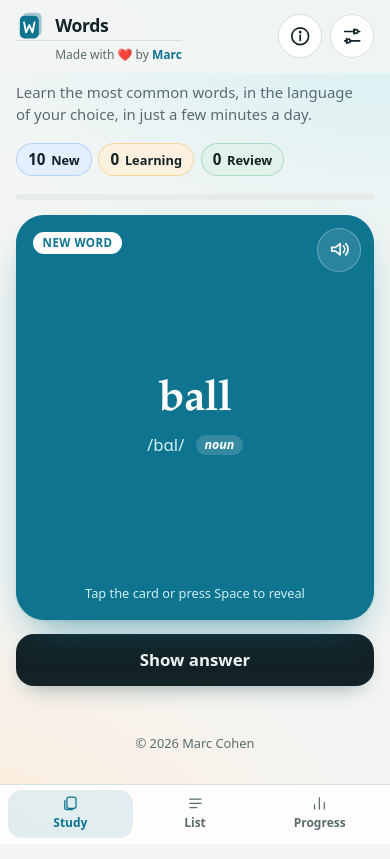
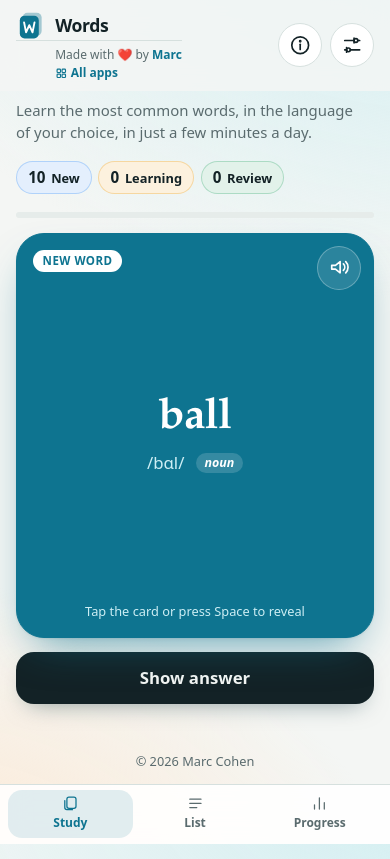
Before and after one commit to mco-gh/words, a plain HTML site: page index.html in a window 390 px wide. Drawn offline with Linux system fonts and the light colour scheme.

Commit message:
Add an "All apps" link to the credit line
Links back to mco.dev/apps. On phones it gets its own line under the credit.

Co-Authored-By: Claude Opus 5.5 <noreply@anthropic.com>

```diff
--- a/i18n.js
+++ b/i18n.js
@@ -48,7 +48,7 @@ export const LANGS = {
       'app.tagline': 'Learn the most common words, in the language of your choice, in just a few minutes a day.',
       'study.en': 'English', 'study.fr': 'French', 'study.es': 'Spanish', 'study.de': 'German', 'study.ja': 'Japanese',
       'nav.about': 'About', 'about.title': 'About Words', 'about.close': 'Close',
-      'credit': 'Made with ❤️ by {link}',
+      'credit': 'Made with ❤️ by {link}', 'nav.apps': 'All apps',
       'nav.study': 'Study', 'nav.words': 'List', 'nav.progress': 'Progress', 'nav.settings': 'Settings',
       'chip.new': 'New', 'chip.learning': 'Learning', 'chip.review': 'Review',
       'study.progress': 'Today’s session progress',
@@ -117,7 +117,7 @@ export const LANGS = {
       'app.tagline': 'Les mots les plus courants, dans la langue de votre choix, en quelques minutes par jour.',
       'study.en': 'anglais', 'study.fr': 'français', 'study.es': 'espagnol', 'study.de': 'allemand', 'study.ja': 'japonais',
       'nav.about': 'À propos', 'about.title': 'À propos de Words', 'about.close': 'Fermer',
-      'credit': 'Fait avec ❤️ par {link}',
+      'credit': 'Fait avec ❤️ par {link}', 'nav.apps': 'Toutes les applis',
       'nav.study': 'Étudier', 'nav.words': 'Liste', 'nav.progress': 'Progrès', 'nav.settings': 'Réglages',
       'chip.new': 'Nouveaux', 'chip.learning': 'En cours', 'chip.review': 'À revoir',
       'study.progress': 'Progression de la séance du jour',
@@ -186,7 +186,7 @@ export const LANGS = {
       'app.tagline': 'Las palabras más comunes, en el idioma que elijas, en pocos minutos al día.',
       'study.en': 'inglés', 'study.fr': 'francés', 'study.es': 'español', 'study.de': 'alemán', 'study.ja': 'japonés',
       'nav.about': 'Acerca de', 'about.title': 'Acerca de Words', 'about.close': 'Cerrar',
-      'credit': 'Hecho con ❤️ por {link}',
+      'credit': 'Hecho con ❤️ por {link}', 'nav.apps': 'Todas las apps',
       'nav.study': 'Estudiar', 'nav.words': 'Lista', 'nav.progress': 'Progreso', 'nav.settings': 'Ajustes',
       'chip.new': 'Nuevas', 'chip.learning': 'Aprendiendo', 'chip.review': 'Repaso',
       'study.progress': 'Progreso de la sesión de hoy',
@@ -255,7 +255,7 @@ export const LANGS = {
       'app.tagline': 'Die häufigsten Wörter, in der Sprache deiner Wahl, in wenigen Minuten am Tag.',
       'study.en': 'Englisch', 'study.fr': 'Französisch', 'study.es': 'Spanisch', 'study.de': 'Deutsch', 'study.ja': 'Japanisch',
       'nav.about': 'Über', 'about.title': 'Über Words', 'about.close': 'Schließen',
-      'credit': 'Mit ❤️ gemacht von {link}',
+      'credit': 'Mit ❤️ gemacht von {link}', 'nav.apps': 'Alle Apps',
       'nav.study': 'Lernen', 'nav.words': 'Liste', 'nav.progress': 'Fortschritt', 'nav.settings': 'Einstellungen',
       'chip.new': 'Neu', 'chip.learning': 'Lernen', 'chip.review': 'Wiederholen',
       'study.progress': 'Fortschritt der heutigen Sitzung',
@@ -324,7 +324,7 @@ export const LANGS = {
       'app.tagline': '選んだ言語の最もよく使われる単語を、一日数分で覚えましょう。',
       'study.en': '英語', 'study.fr': 'フランス語', 'study.es': 'スペイン語', 'study.de': 'ドイツ語', 'study.ja': '日本語',
       'nav.about': 'このアプリについて', 'about.title': 'Words について', 'about.close': '閉じる',
-      'credit': '{link}が❤️を込めて作りました',
+      'credit': '{link}が❤️を込めて作りました', 'nav.apps': 'アプリ一覧',
       'nav.study': '学習', 'nav.words': 'リスト', 'nav.progress': '進み具合', 'nav.settings': '設定',
       'chip.new': '新規', 'chip.learning': '学習中', 'chip.review': '復習',
       'study.progress': '今日のセッションの進み具合',
--- a/index.html
+++ b/index.html
@@ -30,7 +30,11 @@
         </svg>
         <span>Words</span>
       </a>
-      <p class="credit" data-i18n-link="credit">Made with ❤️ by <a href="https://mco.dev/">Marc</a></p>
+      <p class="credit">
+        <span data-i18n-link="credit">Made with ❤️ by <a href="https://mco.dev/">Marc</a></span>
+        <span class="sep" aria-hidden="true">·</span>
+        <a class="apps-link" href="https://mco.dev/apps/"><svg viewBox="0 0 24 24" aria-hidden="true"><rect x="4" y="4" width="6.5" height="6.5" rx="1.5"/><rect x="13.5" y="4" width="6.5" height="6.5" rx="1.5"/><rect x="4" y="13.5" width="6.5" height="6.5" rx="1.5"/><rect x="13.5" y="13.5" width="6.5" height="6.5" rx="1.5"/></svg><span data-i18n="nav.apps">All apps</span></a>
+      </p>
     </div>
     <div class="header-actions">
       <button class="icon-btn" type="button" command="show-modal" commandfor="about" id="open-about">
--- a/styles.css
+++ b/styles.css
@@ -134,6 +134,15 @@ a { color: var(--accent); }
 .credit { margin: 0; padding-inline-start: 2.45rem; font-size: 0.75rem; font-weight: 500; line-height: 1.3; color: var(--muted); }
 .credit a { color: var(--accent); font-weight: 600; text-decoration: none; }
 .credit a:hover { text-decoration: underline; }
+/* Back to the list of all of Marc's apps, on the credit line. */
+.credit .sep { margin-inline: 0.3em; }
+.apps-link { white-space: nowrap; }
+.apps-link svg { inline-size: 1.05em; block-size: 1.05em; margin-inline-end: 0.25em; vertical-align: -0.18em; stroke-width: 2.2; }
+/* Phones: too narrow for one line, so the link gets its own line instead of wrapping after the dot. */
+@media (max-width: 40rem) {
+  .credit .sep { display: none; }
+  .apps-link { display: block; margin-block-start: 0.15rem; }
+}
 .logo-back { fill: color-mix(in srgb, var(--accent) 35%, transparent); }
 .logo-front { fill: var(--accent-l); }
 
--- a/sw.js
+++ b/sw.js
@@ -1,6 +1,6 @@
 // Offline support: precache the whole app, serve from cache, refresh in the background.
 // Bump VERSION whenever any file below changes.
-const VERSION = 'v20';
+const VERSION = 'v21';
 const CACHE = `wordspring-${VERSION}`;
 const ASSETS = [
   './',
```
